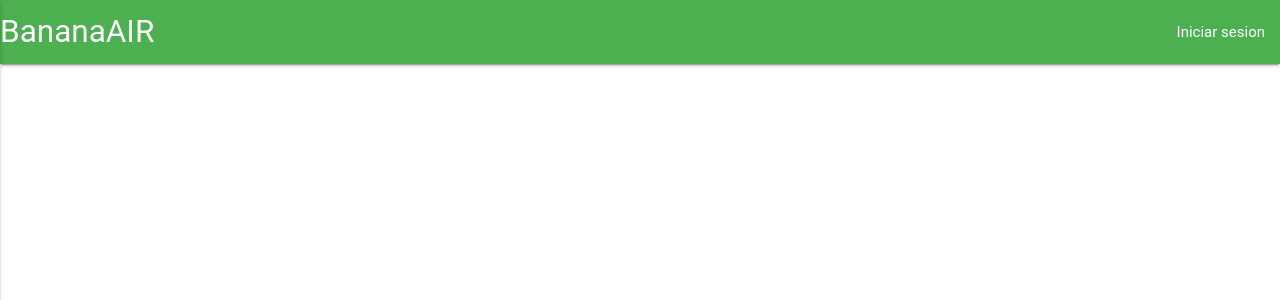
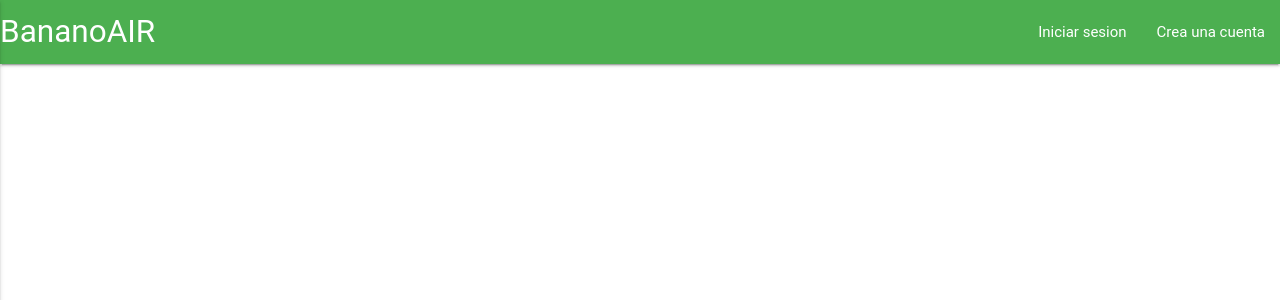
Before and after one commit to AlfredoHdez1709/proyectorally, a Django app: template templates/base.html in a window 1280 px wide. Shown: the top 300 px of the page. Run offline with Django 3.2, Linux system fonts and the light colour scheme; the template is opened without the code that fills it, so the values that code supplies are empty; some libraries are stand-ins or nearby versions; some web fonts are replaced.

Commit message:
Sepa la verga

```diff
--- a/templates/base.html
+++ b/templates/base.html
@@ -10,12 +10,12 @@
       <!--Let browser know website is optimized for mobile-->
       <meta name="viewport" content="width=device-width, initial-scale=1.0"/>
     <meta charset="UTF-8">
-    <title>BananaAIR</title>
+    <title>BananoAIR</title>
 </head>
 <body>
     <nav class="green">
     <div class="nav-wrapper">
-      <a href="#!" class="brand-logo">BananaAIR</a>
+      <a href="/" class="brand-logo">BananoAIR</a>
       <a href="#" data-activates="mobile-demo" class="button-collapse"><i class="material-icons">menu</i></a>
       <ul class="right hide-on-med-and-down">
       {%if request.user.is_authenticated%}
@@ -24,6 +24,7 @@
 
       {%else%}
         <li><a href="{%url 'login'%}">Iniciar sesion</a></li>
+        <li><a href="{%url 'alta'%}">Crea una cuenta</a></li>
       {%endif%}
       </ul>
 
```
Also changed, not shown: db.sqlite3.
